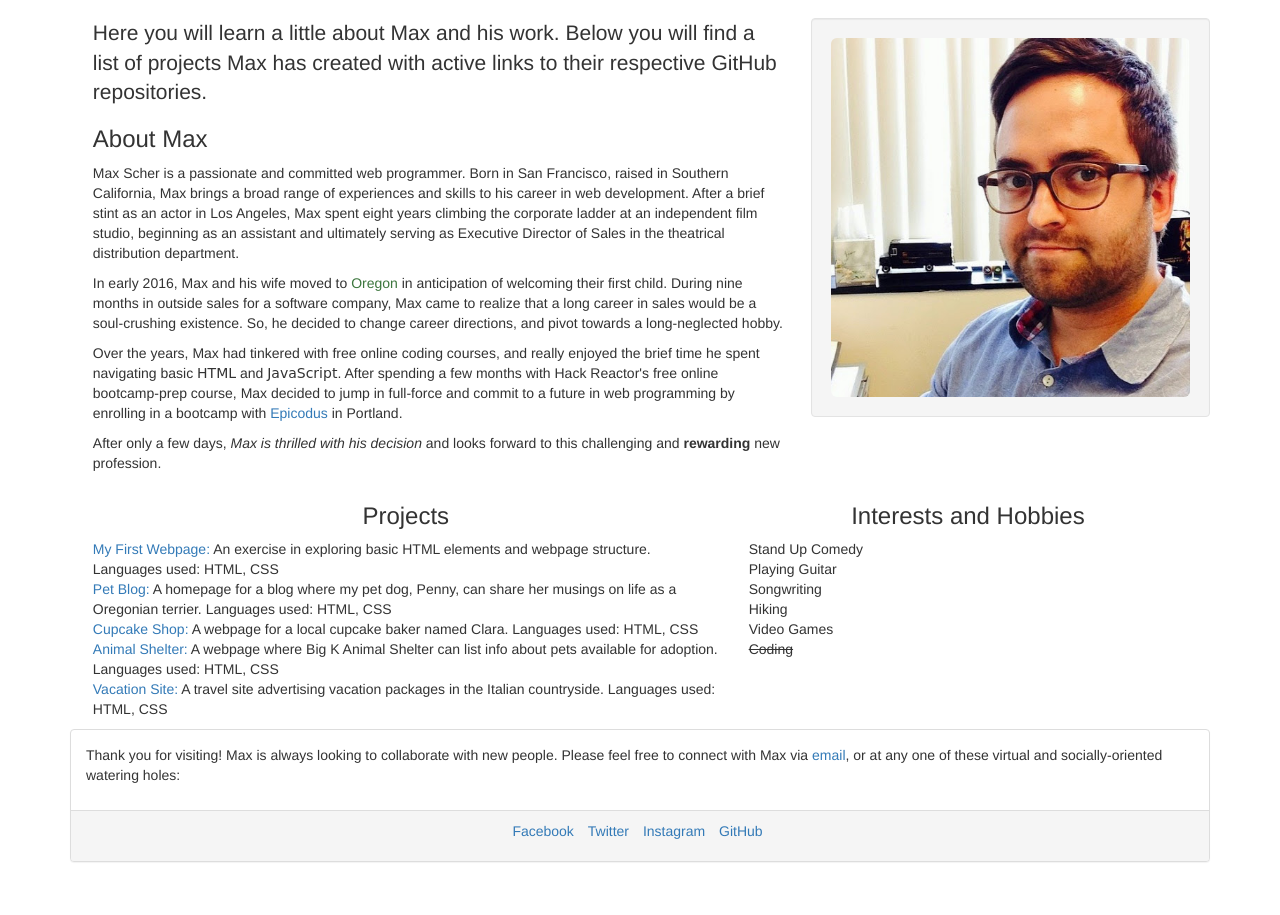
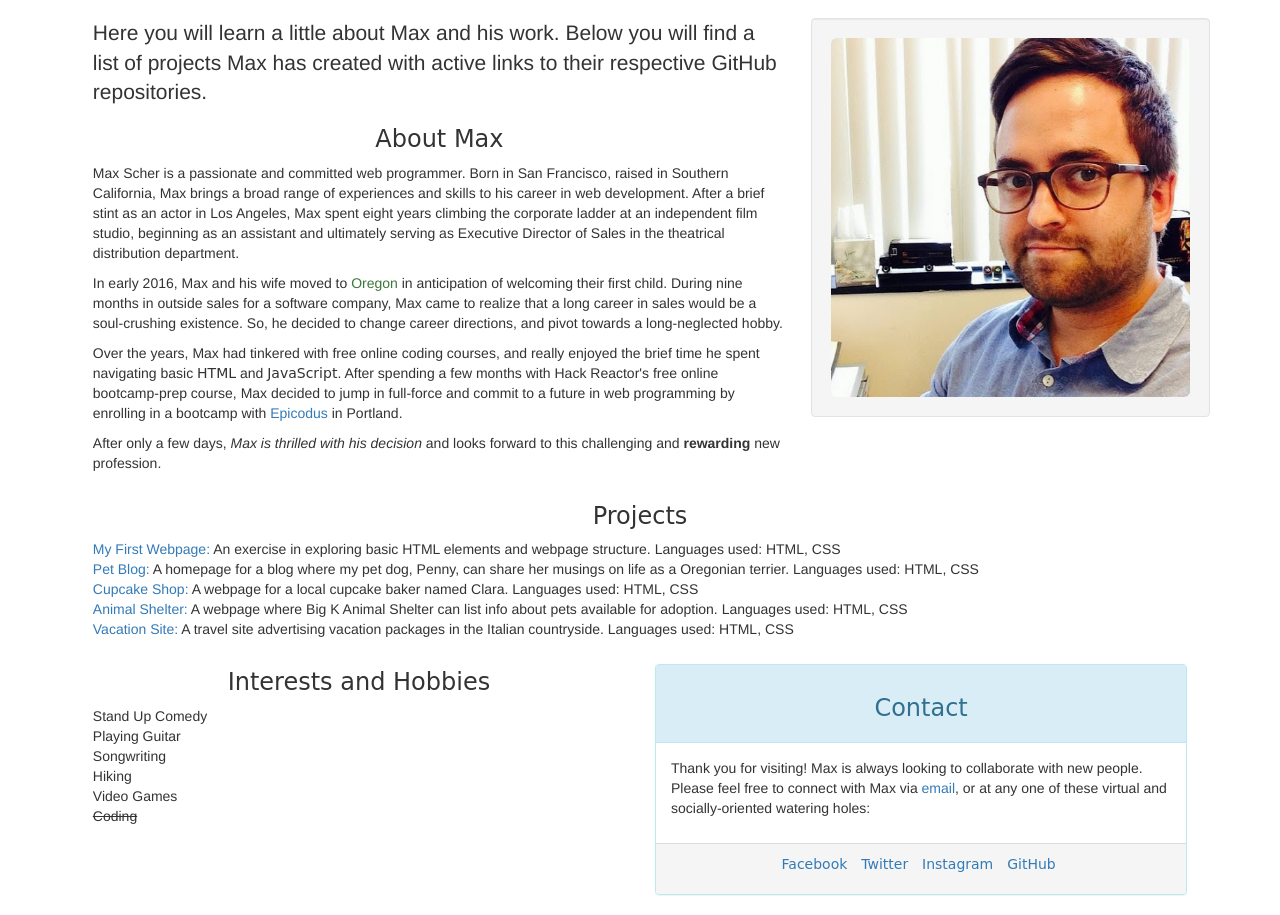
Before and after one commit to maxobaxo/max-portfolio, a plain HTML site: page index.html in a window 1280 px wide. Shown: the part 260-1175 px from the top of the page. Before the commit the page ends 1142 px from the top, so only its background shows below. Drawn offline with Linux system fonts and the light colour scheme; a web font is replaced by a local one.

Commit message:
rearrange grid layout, add bootstrap panel around outro, and apply new font across all <h> outside jumbotron

```diff
--- a/css/styles.css
+++ b/css/styles.css
@@ -12,6 +12,7 @@
 
 .code-lang {
   font-family: 'Barrio', cursive;
+  text-align: center;
 }
 
 .about {
@@ -31,3 +32,7 @@
 .center {
   text-align: center;
 }
+
+#contact-margin {
+  margin-top: 15px;
+}
--- a/index.html
+++ b/index.html
@@ -25,7 +25,7 @@
           <p class="lead">Here you will learn a little about Max and his work.  Below you will find a list of projects Max has created with active links to their respective GitHub repositories.</p>
         </div>
         <div class="about">
-          <h3>About Max</h3>
+          <h3 class="code-lang">About Max</h3>
           <p>Max Scher is a passionate and committed web programmer. Born in San Francisco, raised in Southern California, Max brings a broad range of experiences and skills to his career in web development. After a brief stint as an actor in Los Angeles, Max spent eight years climbing the corporate ladder at an independent film studio, beginning as an assistant and ultimately serving as Executive Director of Sales in the theatrical distribution department.</p>
           <p>In early 2016, Max and his wife moved to <span class="text-success">Oregon</span> in anticipation of welcoming their first child. During nine months in outside sales for a software company, Max came to realize that a long career in sales would be a soul-crushing existence. So, he decided to change career directions, and pivot towards a long-neglected hobby.</p>
           <p> Over the years, Max had tinkered with free online coding courses, and really enjoyed the brief time he spent navigating basic <span class="code-lang">HTML</span> and <span class="code-lang">JavaScript</span>. After spending a few months with Hack Reactor's free online bootcamp-prep course, Max decided to jump in full-force and commit to a future in web programming by enrolling in a bootcamp with <a href="https://www.epicodus.com">Epicodus</a> in Portland.</p>
@@ -33,9 +33,9 @@
         </div>
         <div class="boxes">
           <div class="row">
-            <div class="col-md-7">
+            <div class="col-md-12">
                 <div class="git-repos">
-                  <h3>Projects</h3>
+                  <h3 class="code-lang">Projects</h3>
                   <ul class="list-unstyled">
                     <li><a href="https://github.com/maxobaxo/ms-first-webpage">My First Webpage:</a> An exercise in exploring basic HTML elements and webpage structure. Languages used: HTML, CSS</li>
                     <li><a href="https://github.com/maxobaxo/pet-blog">Pet Blog:</a> A homepage for a blog where my pet dog, Penny, can share her musings on life as a Oregonian terrier. Languages used: HTML, CSS</li>
@@ -45,9 +45,11 @@
                   </ul>
                 </div>
             </div>
-            <div class="col-md-5">
+          </div>
+          <div class="row">
+            <div class="col-md-6">
                 <div class="hobbies">
-                  <h3>Interests and Hobbies</h3>
+                  <h3 class="code-lang">Interests and Hobbies</h3>
                   <ul class="list-unstyled">
                     <li>Stand Up Comedy</li>
                     <li>Playing Guitar</li>
@@ -58,21 +60,24 @@
                   </ul>
                 </div>
             </div>
+            <div class="col-md-6">
+              <div class="panel panel-info" id="contact-margin">
+                <div class="panel-heading">
+                  <h3 class="code-lang">Contact</h3>
                 </div>
-        </div>
-
-        <div class="panel panel-default">
                 <div class="panel-body">
                   <p>Thank you for visiting! Max is always looking to collaborate with new people. Please feel free to connect with Max via <a href="mailto:max.scher@ymail.com">email</a>, or at any one of these virtual and socially-oriented watering holes:</p>
                 </div>
                 <div class="panel-footer">
                   <div class="center">
                     <ol class="list-inline">
-                <li><a href="https://www.facebook.com/maxobaxo">Facebook</a></li>
-                <li><a href="https://twitter.com/maxobaxo">Twitter</a></li>
-                <li><a href="https://www.instagram.com/maxobaxo/">Instagram</a></li>
-                <li><a href="https://github.com/maxobaxo">GitHub</a></li>
+                      <li><a class="code-lang" href="https://www.facebook.com/maxobaxo">Facebook</a></li>
+                      <li><a class="code-lang" href="https://twitter.com/maxobaxo">Twitter</a></li>
+                      <li><a class="code-lang" href="https://www.instagram.com/maxobaxo/">Instagram</a></li>
+                      <li><a class="code-lang" href="https://github.com/maxobaxo">GitHub</a></li>
                     </ol>
+                  </div>
+                </div>
               </div>
             </div>
           </div>
```
Lines whose indentation alone changed are shown as unchanged.
